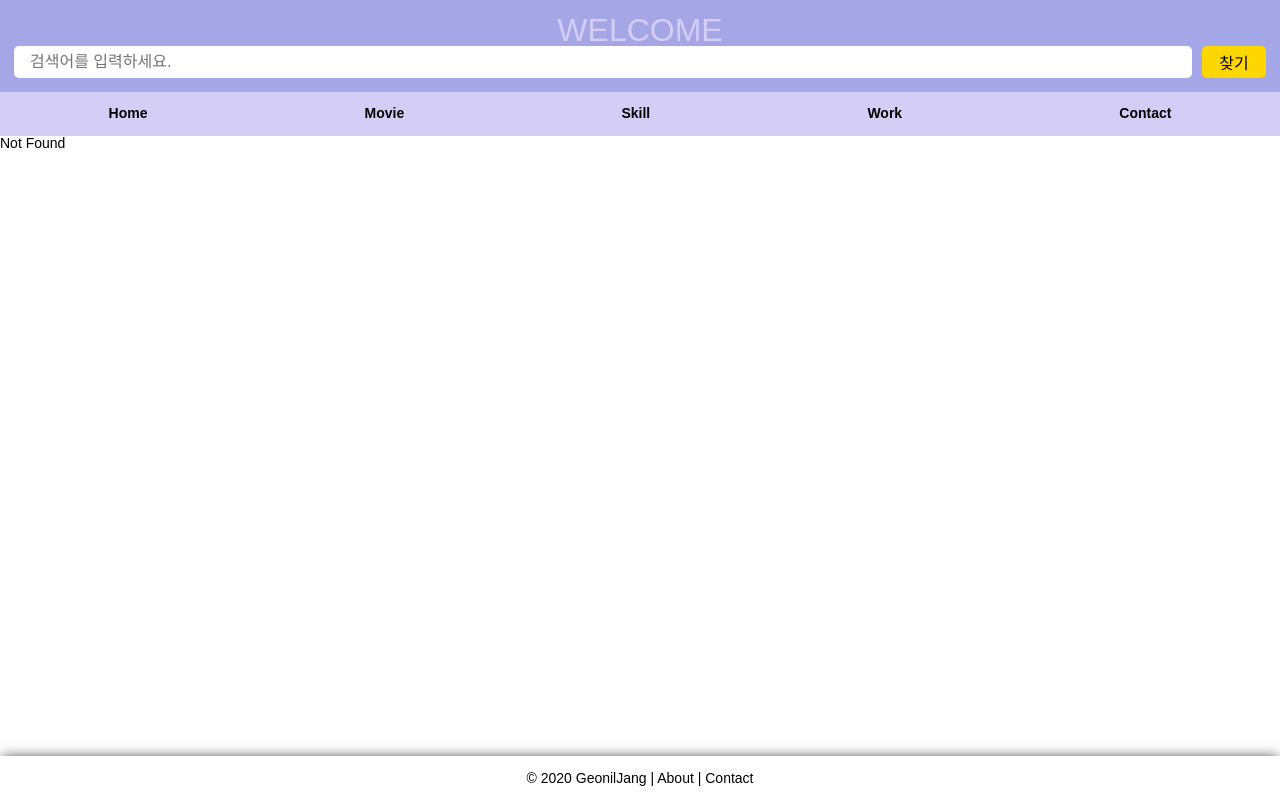
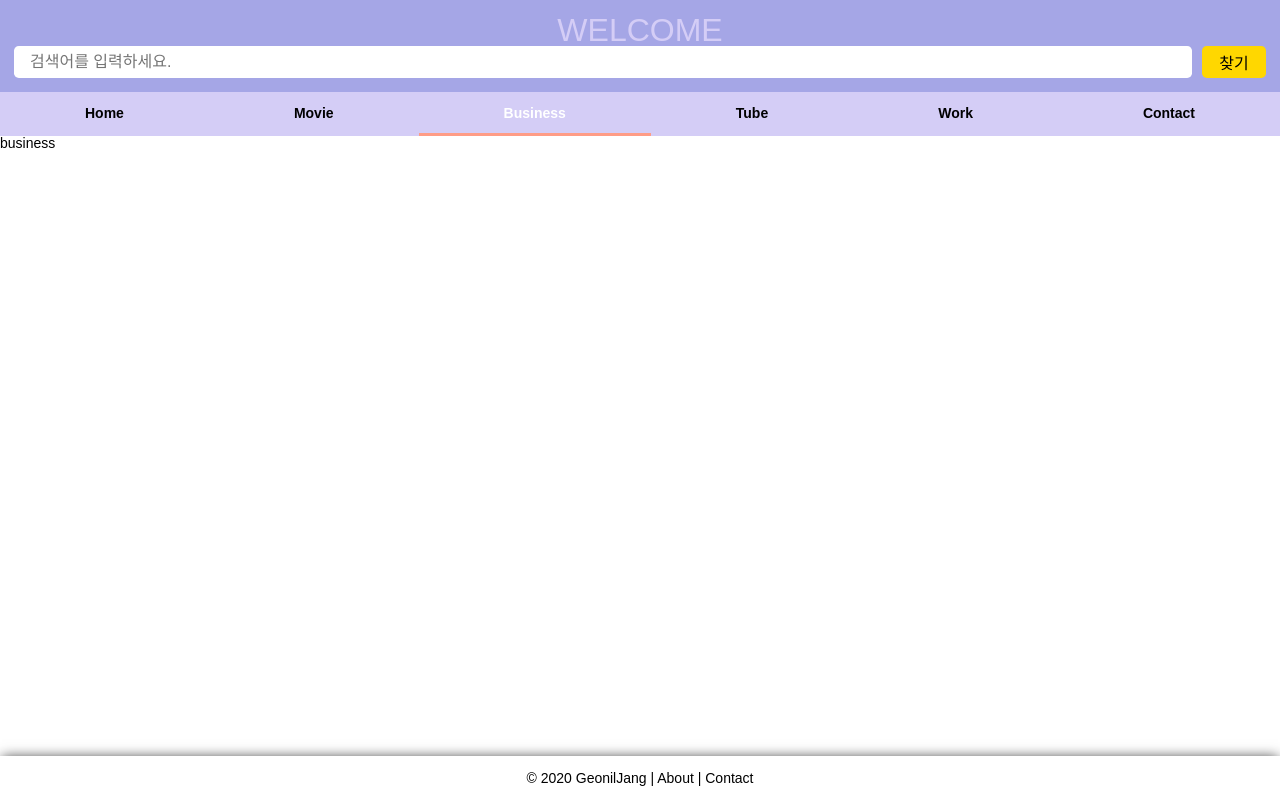
Before and after one commit to takeaways/react-my-web, a React (Create React App) app: page /business in a window 1280 px wide. Before the commit this address had no page. Built offline with nearby package versions, Linux system fonts and the light colour scheme.

Commit message:
business

```diff
--- /dev/null
+++ b/src/pages/Business/index.tsx
@@ -0,0 +1,5 @@
+import React from 'react'
+
+export default function Business() {
+  return <h1>business</h1>
+}
--- a/src/routes/routes.tsx
+++ b/src/routes/routes.tsx
@@ -28,8 +28,15 @@ const routes = [
     props: {},
   },
   {
+    path: '/business',
+    label: 'Business',
+    component: lazy(() => import('../pages/Business')),
+    routes: [],
+    props: {},
+  },
+  {
     path: '/skill',
-    label: 'Skill',
+    label: 'Tube',
     component: lazy(() => import('../pages/Skill')),
     routes: [],
     props: {},
```
Also changed, not shown: src/pages/Business/README.md (added).
